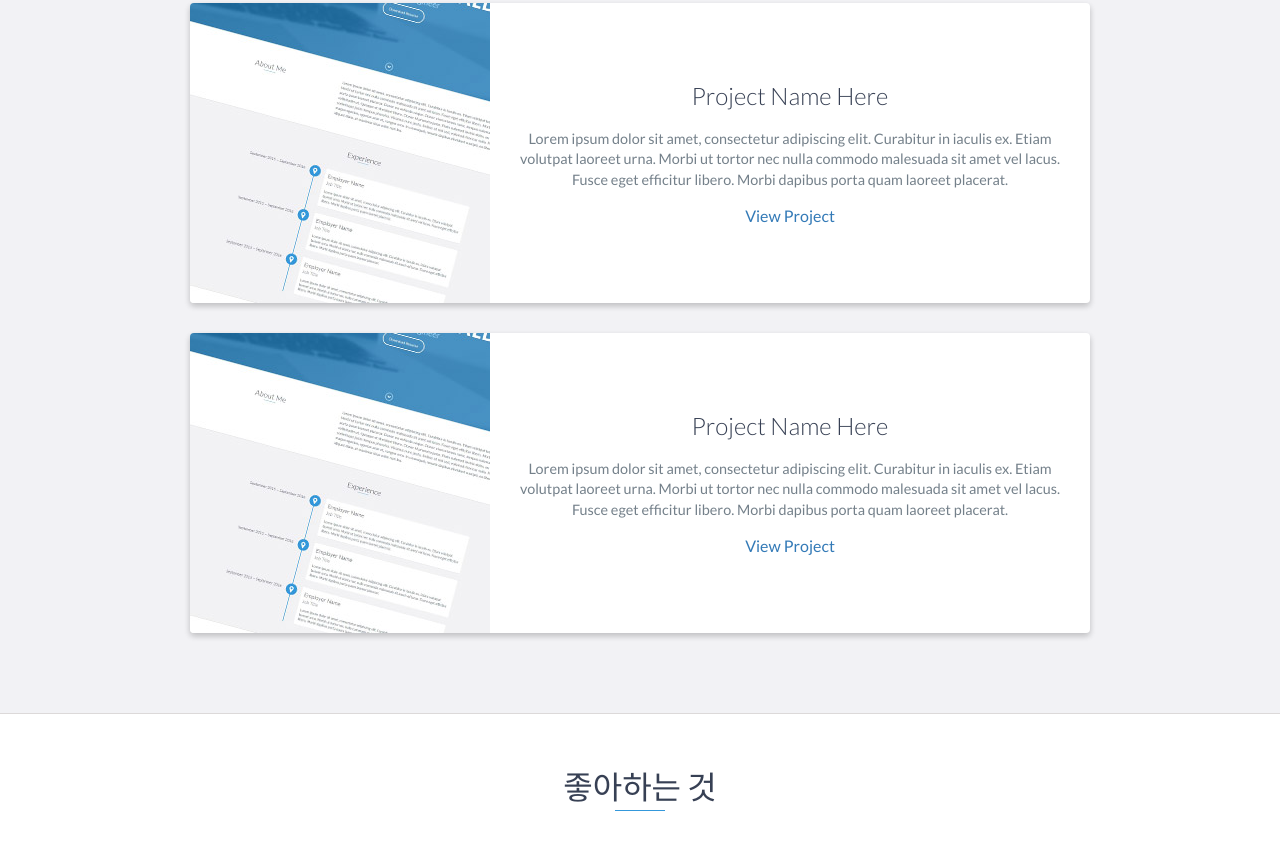
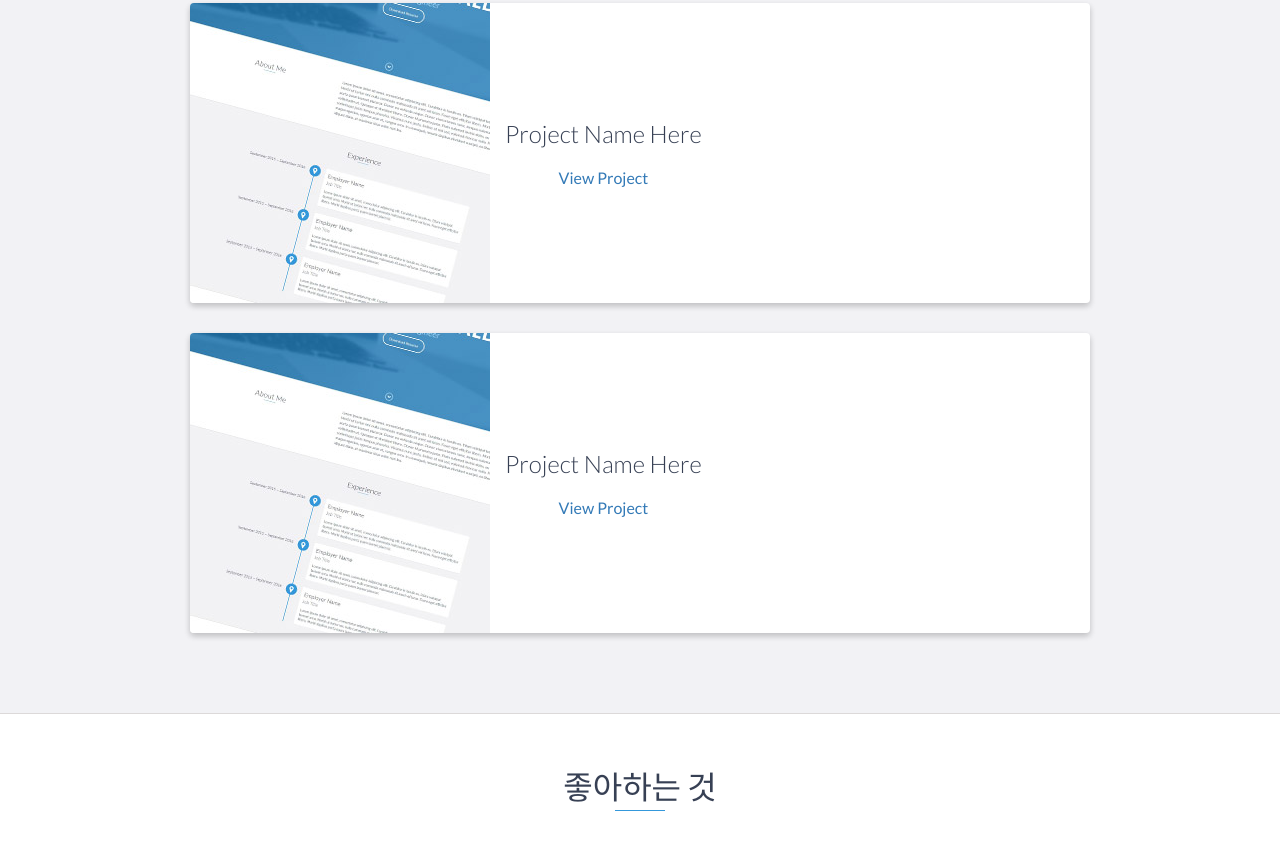
Before and after one commit to jjtMonster/jjtMonster.github.io, a website: page index.html in a window 1280 px wide. Shown: the part 2474-3324 px from the top of the page. Drawn offline with nearby package versions, Linux system fonts and the light colour scheme.

Commit message:
portfolio

```diff
--- a/index.html
+++ b/index.html
@@ -162,7 +162,7 @@
                     <div class="project-info">
                         <h3>Project Name Here</h3>
                         <p>
-                            Lorem ipsum dolor sit amet, consectetur adipiscing elit. Curabitur in iaculis ex. Etiam volutpat laoreet urna. Morbi ut tortor nec nulla commodo malesuada sit amet vel lacus. Fusce eget efficitur libero. Morbi dapibus porta quam laoreet placerat.
+
                         </p>
                         <a href="#">View Project</a>
                     </div>
@@ -178,7 +178,7 @@
                     <div class="project-info">
                         <h3>Project Name Here</h3>
                         <p>
-                            Lorem ipsum dolor sit amet, consectetur adipiscing elit. Curabitur in iaculis ex. Etiam volutpat laoreet urna. Morbi ut tortor nec nulla commodo malesuada sit amet vel lacus. Fusce eget efficitur libero. Morbi dapibus porta quam laoreet placerat.
+
                         </p>
                         <a href="#">View Project</a>
                     </div>
```
